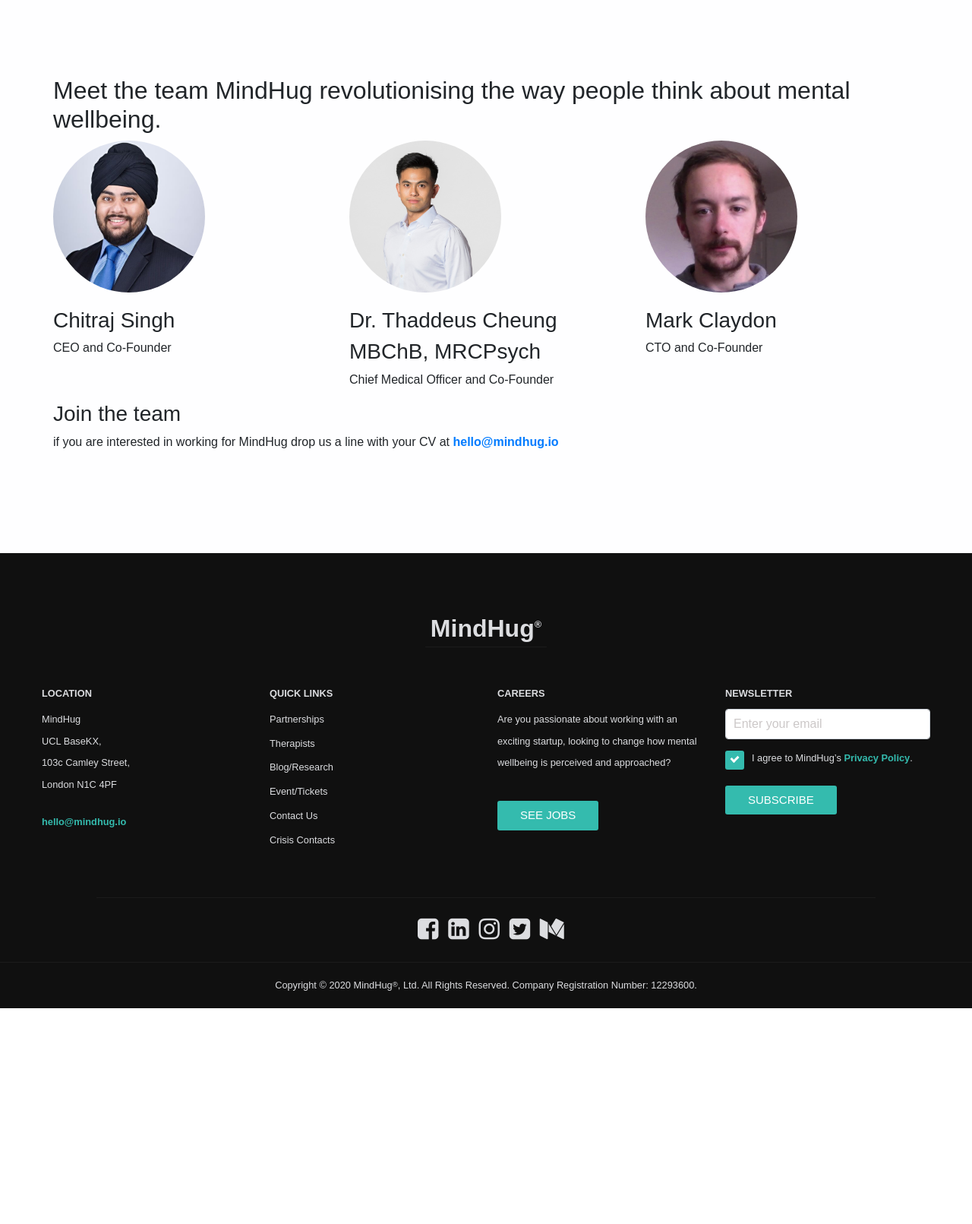
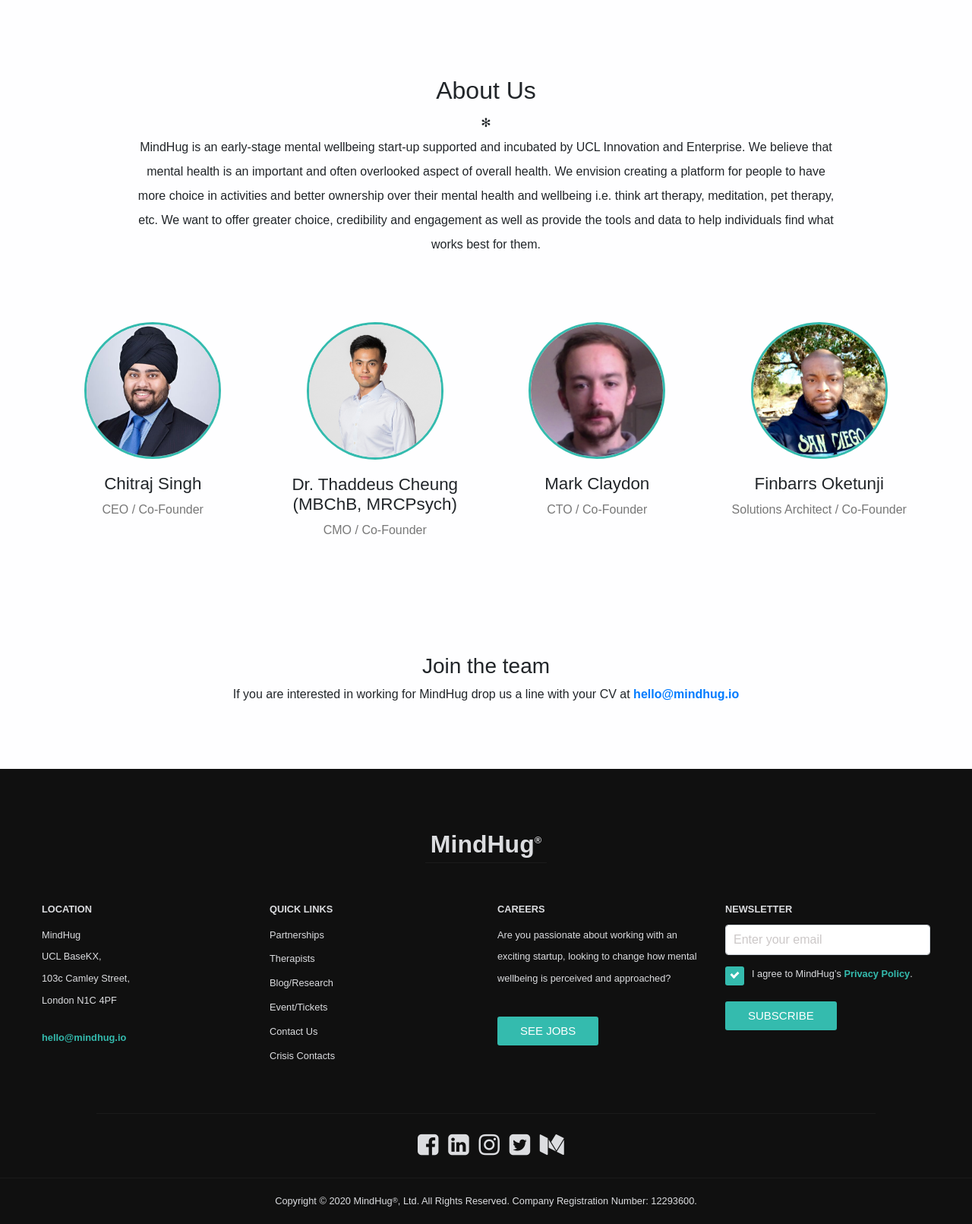
Before and after one commit to Cloudeya/newrelic-install, a Flask app: page /about in a window 1280 px wide. Shown: the part 138-1749 px from the top of the page at 76% size. Before the commit the page ends 1465 px from the top, so only its background shows below. Run offline with Flask 2, Linux system fonts and the light colour scheme; parts of the project's set-up code (start-up, migrations or seed data) failed here and were passed over; some libraries are stand-ins or nearby versions.

Commit message:
about us page
Signed-off-by: Finbarrs Oketunji <oketunjifinbarrs@hotmail.com>

```diff
--- a/static/css/style.css
+++ b/static/css/style.css
@@ -124,7 +124,6 @@
   font-weight: bold;
   text-align: center;
 }
-
 /*header section*/
 
 .header_section {
@@ -171,8 +170,6 @@
   position: relative;
 }
 
-
-
 .top_container::before {
   content: "";
   position: absolute;
@@ -189,20 +186,6 @@
   background-color: #fdd31d;
   background-image: none;
 }
-
-/*.top_container::after {
-  content: "";
-  position: absolute;
-  width: 75px;
-  height: 75px;
-  bottom: 20%;
-  left: 6%;
-  background-color: #40E0D0;
-}*/
-
-/*.sub_page .top_container::after {
-  display: none;
-}*/
 
 .navbar-brand img {
  /* width: 25px;*/
@@ -245,7 +228,6 @@
   background-image: url('../images/menu.svg');
   background-size: 40px;
 }
-
 /*end header section*/
 
 /* hero section */
@@ -283,7 +265,6 @@
   margin-top: 20px;
   margin-bottom: 35px;
 }
-
 /* end hero section */
 
 /* common style for some sections */
@@ -321,11 +302,60 @@
   color: #ffffff;
 }
 
+.section .title-area {
+    max-width: 960px;
+    margin: 0 auto 70px;
+    display: block;
+    padding: 0 15px;
+    text-align: center;
+    line-height: 2rem;
+}
+
+.card .description {
+    font-size: 13px;
+}
+
+.description h3 {
+    text-align: center;
+    font-size: 1.4rem;
+    margin-top: 20px;
+}
+
+.card .title {
+    margin-bottom: 5px;
+    color: #333333;
+    text-align: center;
+    font-size: 1.4rem;
+}
+
+.small-text {
+    color: #777777;
+    text-align: center;
+    margin-bottom: 80px;
+}
+
+.section .bottom-area {
+    max-width: 960px;
+    margin: 70px auto 70px;
+    display: block;
+    padding: 0 15px;
+    text-align: center;
+}
+
+.avatar {
+    border: 3px solid #34bbae;
+    border-radius: 50%;
+    overflow: hidden;
+    max-width: 180px;
+    margin: 0 auto;
+}
+
+.avatar-danger {
+    border-color: #34bbae;
+}
 /* end about section */
 
 /* admission section */
-
-
 .admission_section a {
   background-color: #fdd31d;
   color: #fefeff;
@@ -343,18 +373,13 @@
   background-color: #34bbae;
   color: #ffffff;
 }
-
 /* end why section */
 
 /* determine section */
-
-
 .determine_section a {
   background-color: #faab18;
   color: #fefeff;
 }
-
-
 /* end determine section */
 
 /* client section */
@@ -460,11 +485,9 @@
 .client_section .carousel-indicators li.active {
   background-color: #40E0D0;
 }
-
 /* end client section */
 
 /* contact section */
-
 .contact_section {
   padding: 75px 45px;
   font-family: 'Poppins', sans-serif;
--- a/templates/aboutus.html
+++ b/templates/aboutus.html
@@ -12,45 +12,84 @@
 
 {% include 'includes/_navsub.html' %}
 
-<div class="container" id="team">
-    <h2>Meet the team MindHug revolutionising the way people think about mental wellbeing.</h2>
+<div class="section">
+        <div class="container">
+
             <div class="row">
-        <div class="col-sm-4" id="raj">
+                <div class="title-area">
+                    <h2>About Us</h2>
+                    <div class="separator separator-danger">✻</div>
+                    <p class="description">MindHug is an early-stage mental wellbeing start-up supported and incubated by UCL Innovation and Enterprise. We believe that mental health is an important and often overlooked aspect of overall health. We envision creating a platform for people to have more choice in activities and better ownership over their mental health and wellbeing i.e. think art therapy, meditation, pet therapy, etc. We want to offer greater choice, credibility and engagement as well as provide the tools and data to help individuals find what works best for them.</p>
+                </div>
+            </div>
+
+            <div class="row">
+                <div class="col-md-3">
+                        <div class="avatar avatar-danger">
                           <picture>
-              <source srcset="{{ url_for('static', filename='images/raj.webp') }}" type="image/webp" alt="Chitraj Singh, Co-Founder and CEO of MindHug" class="img-fluid">
-              <source srcset="{{ url_for('static', filename='images/raj.png') }}" type="image/png" alt="Chitraj Singh, Co-Founder and CEO of MindHug" class="img-fluid">
-              <img src="{{ url_for('static', filename='images/raj.png') }}" type="image/png" alt="Chitraj Singh, Co-Founder and CEO of MindHug" class="img-fluid">
+                            <source srcset="{{ url_for('static', filename='images/raj.webp') }}" type="image/webp" alt="Chitraj Singh, Co-Founder and CEO of MindHug" class="img-fluid" rel="nofollow">
+                            <source srcset="{{ url_for('static', filename='images/raj.png') }}" type="image/png" alt="Chitraj Singh, Co-Founder and CEO of MindHug" class="img-fluid" rel="nofollow">
+                            <img src="{{ url_for('static', filename='images/raj.png') }}" type="image/png" alt="Chitraj Singh, Co-Founder and CEO of MindHug" class="img-fluid" rel="nofollow">
                           </picture>
-            <h3>Chitraj Singh</h3>
-            <p>CEO and Co-Founder</p>
                         </div>
-        <div class="col-sm-4" id="thad">
+                        <div class="description">
+                          <h3 class="title">Chitraj Singh</h3>
+                          <p class="small-text">CEO / Co-Founder</p>
+                        </div>
+                </div>
+
+                <div class="col-md-3">
+                        <div class="avatar avatar-danger">
                           <picture>
-              <source srcset="{{ url_for('static', filename='images/thad.webp') }}" type="image/webp" alt="Dr. Thaddeus Cheung, Chief Medical Officer and Co-Founder of MindHug" class="img-fluid">
-              <source srcset="{{ url_for('static', filename='images/thad.png') }}" type="image/png" alt="Dr. Thaddeus Cheung, Chief Medical Officer and Co-Founder of MindHug" class="img-fluid">
-              <img src="{{ url_for('static', filename='images/thad.png') }}" type="image/png" alt="Dr. Thaddeus Cheung, Chief Medical Officer and Co-Founder of MindHug" class="img-fluid">
+                            <source srcset="{{ url_for('static', filename='images/thad.webp') }}" type="image/webp" alt="Thaddeus Cheung" class="img-fluid" rel="nofollow">
+                            <source srcset="{{ url_for('static', filename='images/thad.png') }}" type="image/png" alt="Thaddeus Cheung" class="img-fluid" rel="nofollow">
+                            <img src="{{ url_for('static', filename='images/thad.png') }}" type="image/png" alt="Thaddeus Cheung" class="img-fluid" rel="nofollow">
                           </picture>
-            <h3>Dr. Thaddeus Cheung</h3>
-            <h3>MBChB, MRCPsych</h3>
-            <p>Chief Medical Officer and Co-Founder</p>
                         </div>
-        <div class="col-sm-4" id="mark">
+                        <div class="description">
+                          <h3 class="title">Dr. Thaddeus Cheung (MBChB, MRCPsych)</h3>
+                          <p class="small-text">CMO / Co-Founder</p>
+                        </div>
+                </div>
+
+                <div class="col-md-3">
+                        <div class="avatar avatar-danger">
                           <picture>
-              <source srcset="{{ url_for('static', filename='images/mark.webp') }}" type="image/webp" alt="Mark Claydon, CTO and Co-Founder of MindHug" class="img-fluid">
-              <source srcset="{{ url_for('static', filename='images/mark.png') }}" type="image/png" alt="Mark Claydon, CTO and Co-Founder of MindHug" class="img-fluid">
-              <img src="{{ url_for('static', filename='images/mark.png') }}" type="image/png" alt="Mark Claydon, CTO and Co-Founder of MindHug" class="img-fluid">
+                            <source srcset="{{ url_for('static', filename='images/mark.webp') }}" type="image/webp" alt="Mark Claydon" class="img-fluid" rel="nofollow">
+                            <source srcset="{{ url_for('static', filename='images/mark.png') }}" type="image/png" alt="Mark Claydon" class="img-fluid" rel="nofollow">
+                            <img src="{{ url_for('static', filename='images/mark.png') }}" type="image/png" alt="Mark Claydon" class="img-fluid" rel="nofollow">
                           </picture>
-            <h3>Mark Claydon</h3>
-            <p>CTO and Co-Founder</p>
+                        </div>
+                        <div class="description">
+                          <h3 class="title">Mark Claydon</h3>
+                          <p class="small-text">CTO / Co-Founder</p>
+                        </div>
+                </div>
+
+                <div class="col-md-3">
+                        <div class="avatar avatar-danger">
+                          <picture>
+                            <source srcset="{{ url_for('static', filename='images/Finbarrs.webp') }}" type="image/webp" alt="Finbarrs Oketunji" class="img-fluid" rel="nofollow">
+                            <source srcset="{{ url_for('static', filename='images/finbarrs.jpg') }}" type="image/png" alt="Finbarrs Oketunji" class="img-fluid" rel="nofollow">
+                            <img src="{{ url_for('static', filename='images/finbarrs.jpg') }}" type="image/png" alt="Finbarrs Oketunji" class="img-fluid" rel="nofollow">
+                          </picture>
+                        </div>
+                        <div class="description">
+                          <h3 class="title">Finbarrs Oketunji</h3>
+                          <p class="small-text">Solutions Architect / Co-Founder</p>
                         </div>
                 </div>
             </div>
 
-<div class="container" id="join" style="height: 200px">
+            <div class="row">
+              <div class="bottom-area">
                 <h3>Join the team</h3>
-    <p> if you are interested in working for MindHug drop us a line with your CV at <b><a href="mailto:hello@mindhug.io" title="glorythemes">hello@mindhug.io</a></b> </p>
-    <br>
-    <br>
+                <p>If you are interested in working for MindHug drop us a line with your CV at <b><a href="mailto:hello@mindhug.io">hello@mindhug.io</a></b> </p>
+              </div>
             </div>
 
+        </div>
+    </div>
+
+
 {% endblock %}
```
Also changed, not shown: static/images/finbarrs.jpg (added), static/images/finbarrs.webp (added). Lines whose indentation alone changed are shown as unchanged.
